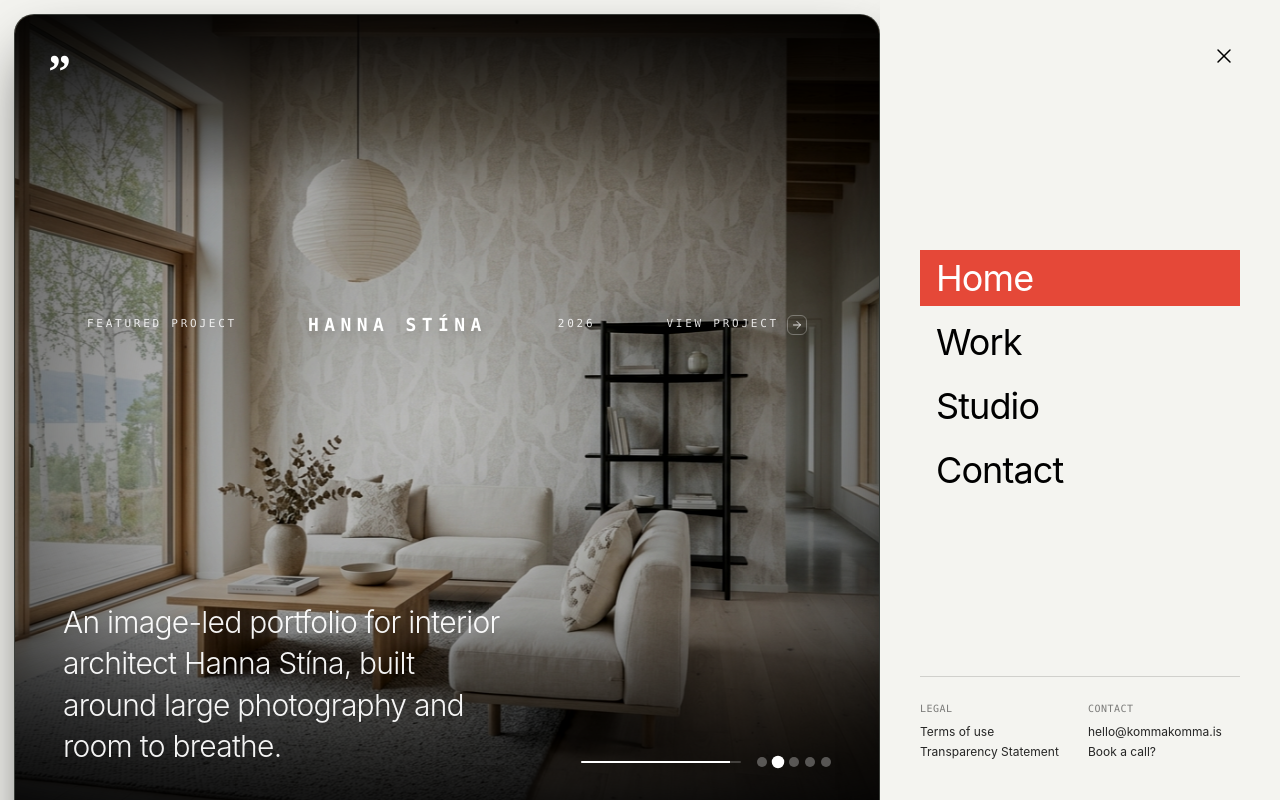
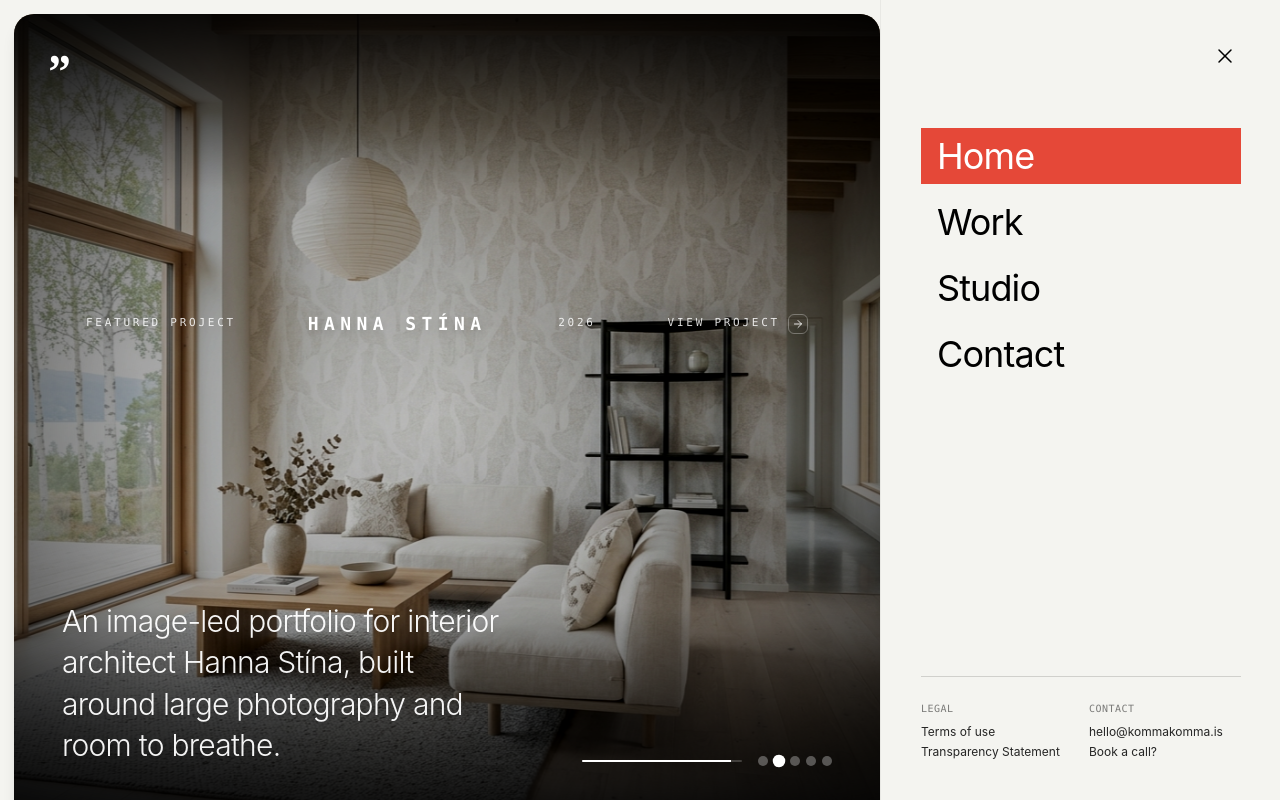
Before and after one commit to rogerinfas/rogerinfas, a Next.js app: page / in a window 1280 px wide. Both pictures are taken after a click on the button 1210 px from the left and 72 px from the top of the page. Shown: the top 800 px of the page. Built offline with nearby package versions, Linux system fonts and the light colour scheme.

Commit message:
style: update menu styling, navigation layout, and main container background color

```diff
--- a/src/app/page.tsx
+++ b/src/app/page.tsx
@@ -245,7 +245,7 @@ export default function Home() {
       <div
         className={`fixed top-0 right-0 h-screen bg-[#F4F4F0] text-black z-50 transition-all duration-700 ease-[cubic-bezier(0.16,1,0.3,1)] overflow-hidden ${
           menuOpen
-            ? "w-[300px] sm:w-[360px] md:w-[400px] opacity-100 pointer-events-auto shadow-2xl"
+            ? "w-[300px] sm:w-[360px] md:w-[400px] opacity-100 pointer-events-auto border-l border-black/5"
             : "w-0 opacity-0 pointer-events-none"
         }`}
       >
@@ -260,7 +260,7 @@ export default function Home() {
             </button>
           </div>
 
-          <div className="flex flex-col gap-2 my-auto">
+          <div className="flex flex-col gap-2.5 mt-10 sm:mt-14 mb-auto">
             {navItems.map((item) => {
               const isActive = activeTab === item.name
               return (
@@ -309,10 +309,10 @@ export default function Home() {
 
       {/* MAIN SITE CANVAS CONTAINER */}
       <main
-        className={`relative transition-all duration-700 ease-[cubic-bezier(0.16,1,0.3,1)] bg-[#0a0f0a] text-white ${
+        className={`relative transition-all duration-700 ease-[cubic-bezier(0.16,1,0.3,1)] bg-[#F4F4F0] text-white ${
           menuOpen
-            ? "mr-[300px] sm:mr-[360px] md:mr-[400px] my-3.5 ml-3.5 rounded-[20px] shadow-[0_25px_60px_-15px_rgba(0,0,0,0.7)] border border-white/20 overflow-hidden cursor-pointer"
-            : "mr-0 my-0 ml-0 rounded-none shadow-none border-transparent"
+            ? "mr-[300px] sm:mr-[360px] md:mr-[400px] my-3.5 ml-3.5 rounded-[20px] shadow-lg border-none overflow-hidden cursor-pointer"
+            : "mr-0 my-0 ml-0 rounded-none shadow-none border-none"
         }`}
         onClick={() => menuOpen && setMenuOpen(false)}
       >
```
